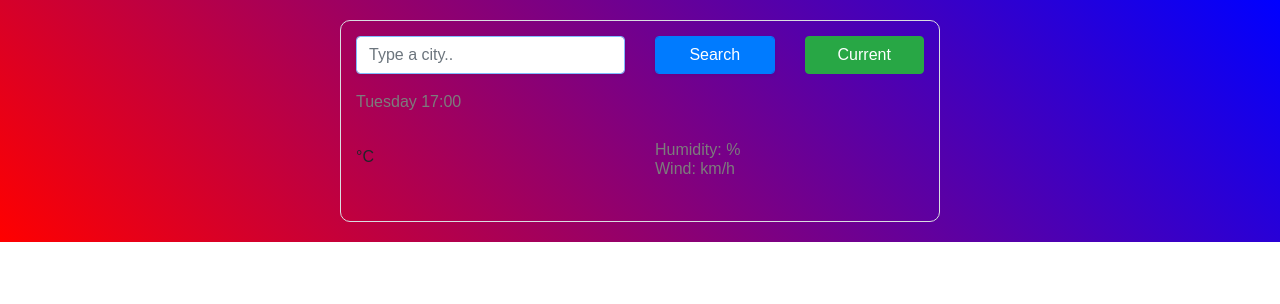
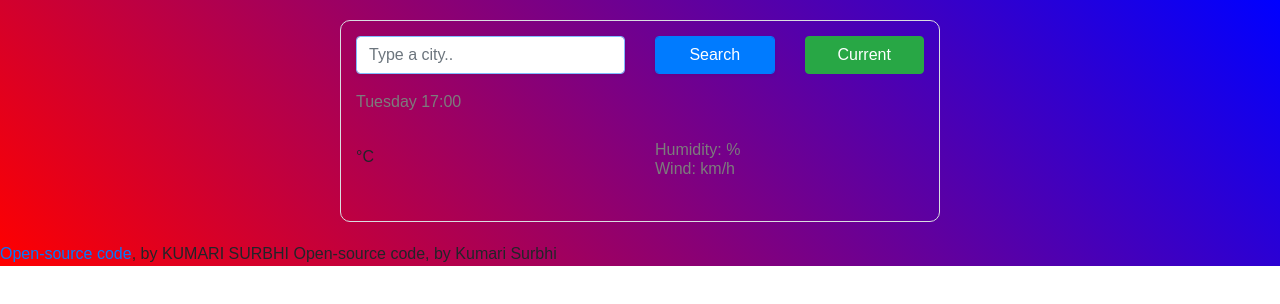
Before and after one commit to kumarisurbhi871/citywheather, a plain HTML site: page index.html in a window 1280 px wide. Drawn offline with nearby package versions, Linux system fonts and the light colour scheme; no server answers.

Commit message:
updated index.html

```diff
--- a/index.html
+++ b/index.html
@@ -71,5 +71,7 @@
       </div>
     </div>
     <script src="index.js"></script>
+    <a href="https://github.com/kumarisurbhi871/citywheather">Open-source code</a>, by KUMARI SURBHI
+Open-source code, by Kumari Surbhi
   </body>
 </html>
```
